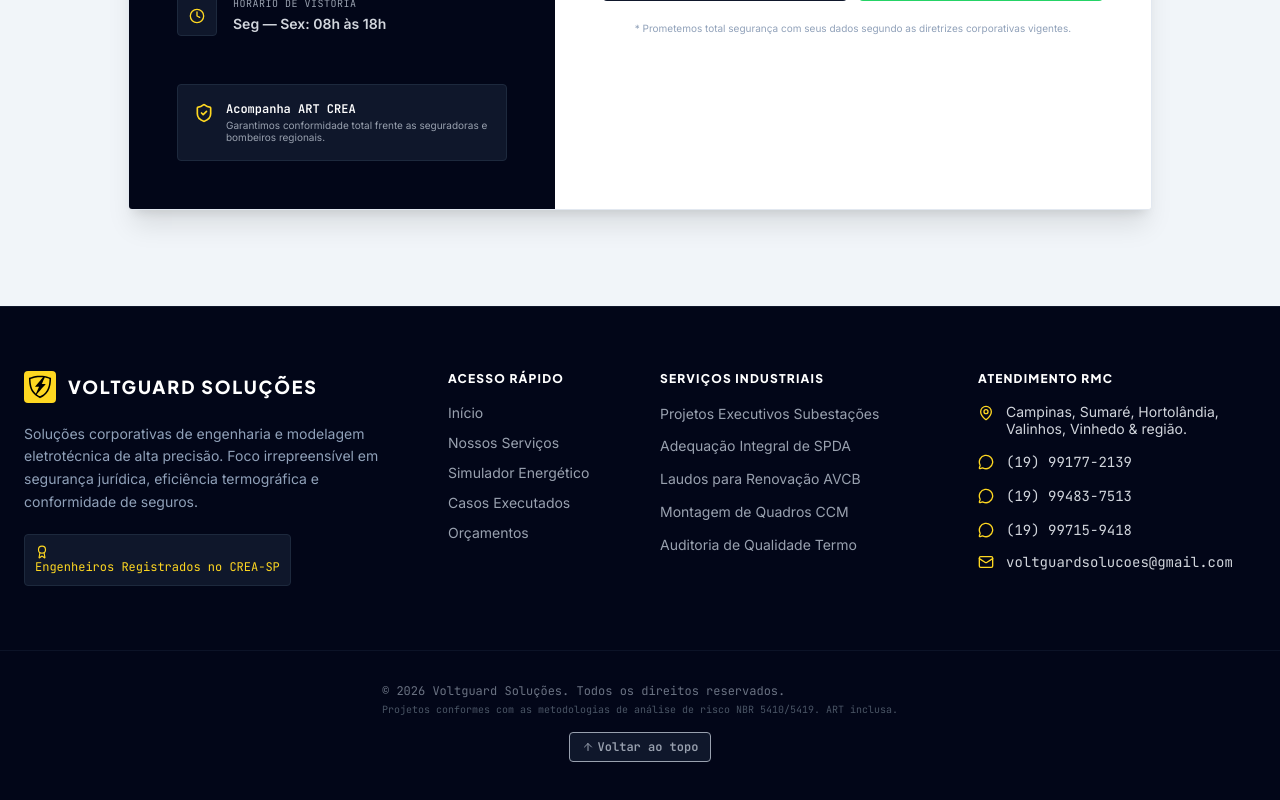
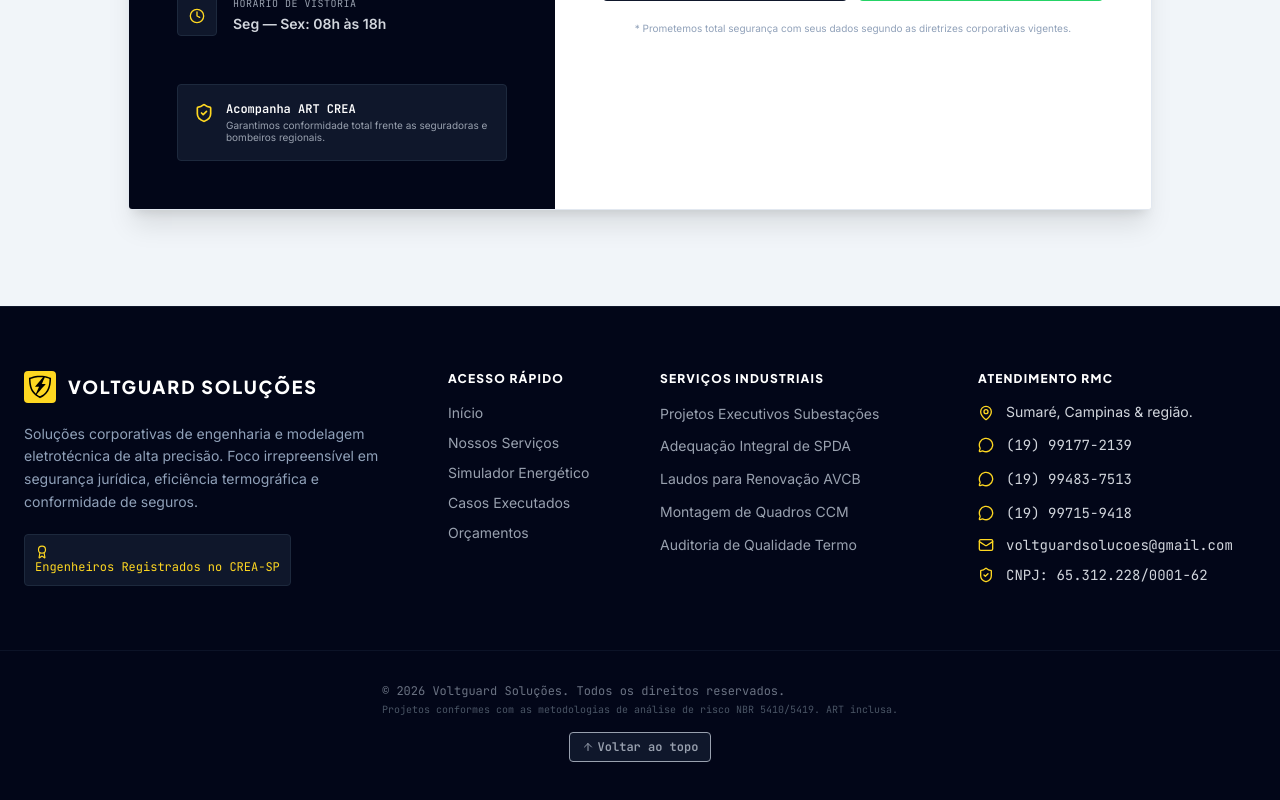
Before and after one commit to ViniGioGon/voltguardsolucoes, a React (Vite) app: page / in a window 1280 px wide. Shown: the part 7633-8433 px from the top of the page. Built offline with nearby package versions, Linux system fonts and the light colour scheme.

Commit message:
atualização cnpj

```diff
--- a/src/components/Footer.tsx
+++ b/src/components/Footer.tsx
@@ -6,7 +6,7 @@
 import React from "react";
 import { BRAND_NAME } from "../data";
 import Logo from "./Logo";
-import { MapPin, Phone, Mail, Award, ArrowUp, MessageCircle } from "lucide-react";
+import { MapPin, Mail, Award, ArrowUp, MessageCircle, ShieldCheck } from "lucide-react";
 
 export default function Footer() {
   const handleScrollTop = () => {
@@ -115,7 +115,7 @@ export default function Footer() {
             <li className="flex items-start gap-3">
               <MapPin size={16} className="text-[#fed721] shrink-0 mt-0.5" />
               <span className="leading-tight text-gray-300">
-                Campinas, Sumaré, Hortolândia, Valinhos, Vinhedo & região.
+                Sumaré, Campinas & região.
               </span>
             </li>
             <li className="flex items-center gap-3">
@@ -133,6 +133,10 @@ export default function Footer() {
             <li className="flex items-center gap-3">
               <Mail size={16} className="text-[#fed721] shrink-0" />
               <span className="text-gray-300 font-mono break-all leading-none">voltguardsolucoes@gmail.com</span>
+            </li>
+            <li className="flex items-center gap-3">
+              <ShieldCheck size={16} className="text-[#fed721] shrink-0" />
+              <span className="text-gray-300 font-mono break-all leading-none">CNPJ: 65.312.228/0001-62</span>
             </li>
           </ul>
         </div>
```
Also changed, not shown: 5 other files (tests, documents, lock files or other folders).
